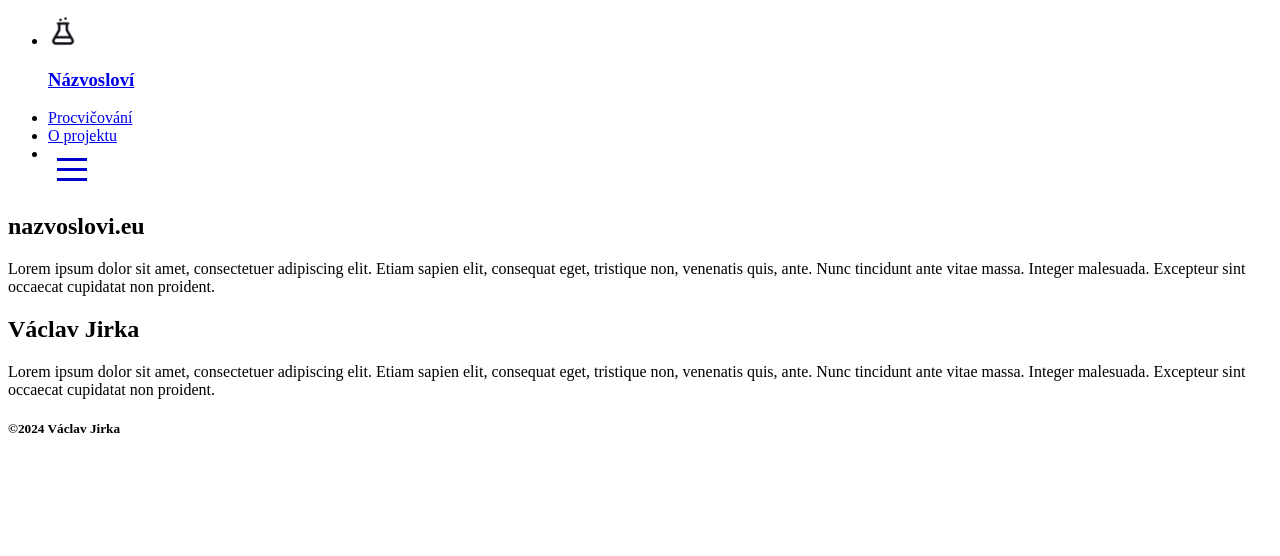
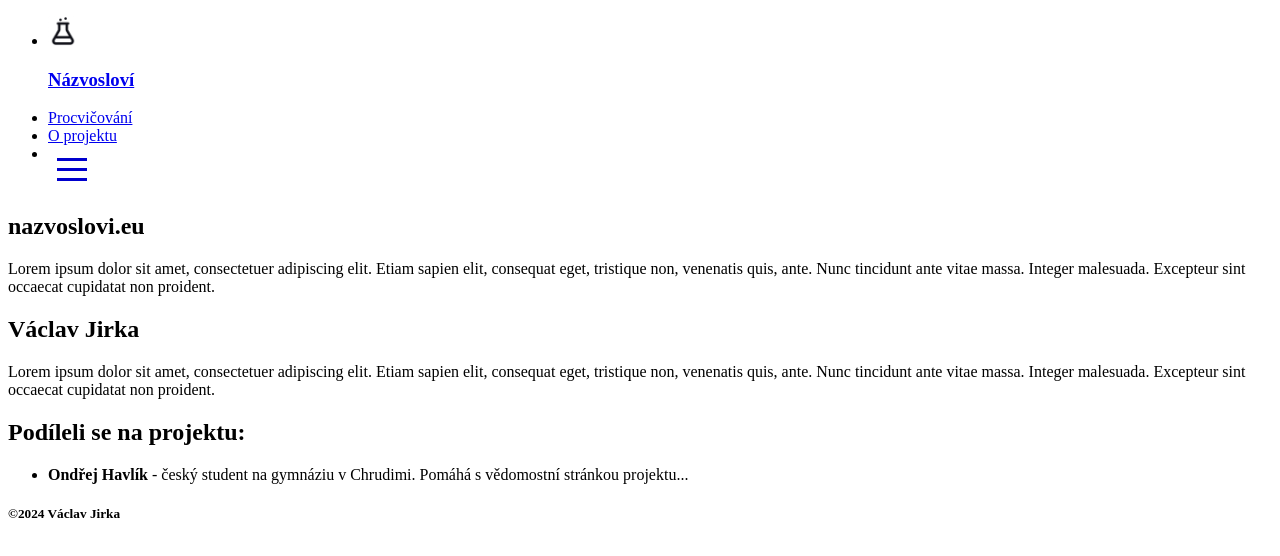
Before and after one commit to VaclavJirka/nazvoslovi, a React app in the folder frontend/: page /oprojektu in a window 1280 px wide. Shown: the top 556 px of the page. Built offline with nearby package versions, Linux system fonts and the light colour scheme; the HTML template or start-up script is replaced by a standard one.

Commit message:
Added OtherContributors component to About.js and updated styles in index.css

```diff
--- a/frontend/src/components/pages/about/About.js
+++ b/frontend/src/components/pages/about/About.js
@@ -1,5 +1,6 @@
 import React from "react";
 import AboutCard from "./components/AboutCard";
+import OtherContributors from "./components/OtherContributors";
 
 function About() {
   return (
@@ -47,6 +48,7 @@ function About() {
           },
         ]}
       />
+      <OtherContributors />
     </div>
   );
 }
--- /dev/null
+++ b/frontend/src/components/pages/about/components/OtherContributors.js
@@ -0,0 +1,32 @@
+import React from "react";
+
+function OtherContributors() {
+  return (
+    <div className="other-contributors-card">
+      <h2 className="about-header">Podíleli se na projektu:</h2>
+      <ul className="other-contributors-list">
+        <li className="other-contributors-item">
+          <p className="other-contributors-item-text">
+            <strong className="other-contributors-item-header">
+              Ondřej Havlík&nbsp;
+            </strong>
+            - český student na gymnáziu v Chrudimi. Pomáhá s vědomostní stránkou
+            projektu...
+            <a
+              className="other-contributors-item-link"
+              href="https://www.google.com/"
+              key="nope"
+              target="_blank"
+              rel="noopener noreferrer"
+              aria-label="X Ondřeje Havlíka"
+            >
+              <i className="fa-brands fa-x-twitter"></i>
+            </a>
+          </p>
+        </li>
+      </ul>
+    </div>
+  );
+}
+
+export default OtherContributors;
--- a/frontend/static/css/index.css
+++ b/frontend/static/css/index.css
@@ -11,6 +11,15 @@ html {
 
 h2 {
   font-size: 1.8rem;
+}
+
+input[type="checkbox"] {
+  width: 20px;
+  height: 20px;
+}
+
+input[type="radio"] {
+  transform: scale(1.2);
 }
 
 #main {
@@ -178,6 +187,7 @@ nav ul li a {
 
 .radio-button-label {
   font-weight: 600;
+  margin-left: 4px;
 }
 
 /* setup */
@@ -317,6 +327,7 @@ nav ul li a {
 .setup-card-item-row {
   display: flex;
   flex-direction: row;
+  align-items: center;
   padding-left: 8px;
   padding-right: 8px;
 }
@@ -478,6 +489,23 @@ nav ul li a {
 .about-paragraph {
   font-size: 1.3rem;
 }
+
+.other-contributors-item-header {
+  font-size: 1.2rem;
+  font-weight: 600;
+  color: mediumblue;
+}
+
+.other-contributors-item-text {
+  font-size: 1.2rem;
+}
+
+.other-contributors-item-link {
+  font-size: 1.3rem;
+  display: inline;
+  margin-left: 4px;
+  color: black;
+}
 /* footer style */
 
 footer {
@@ -559,6 +587,11 @@ footer {
   html {
     font-size: 14px;
   }
+
+  input[type="checkbox"] {
+    width: 18px;
+    height: 18px;
+  }
 }
 
 @media (max-width: 350px) {
```
